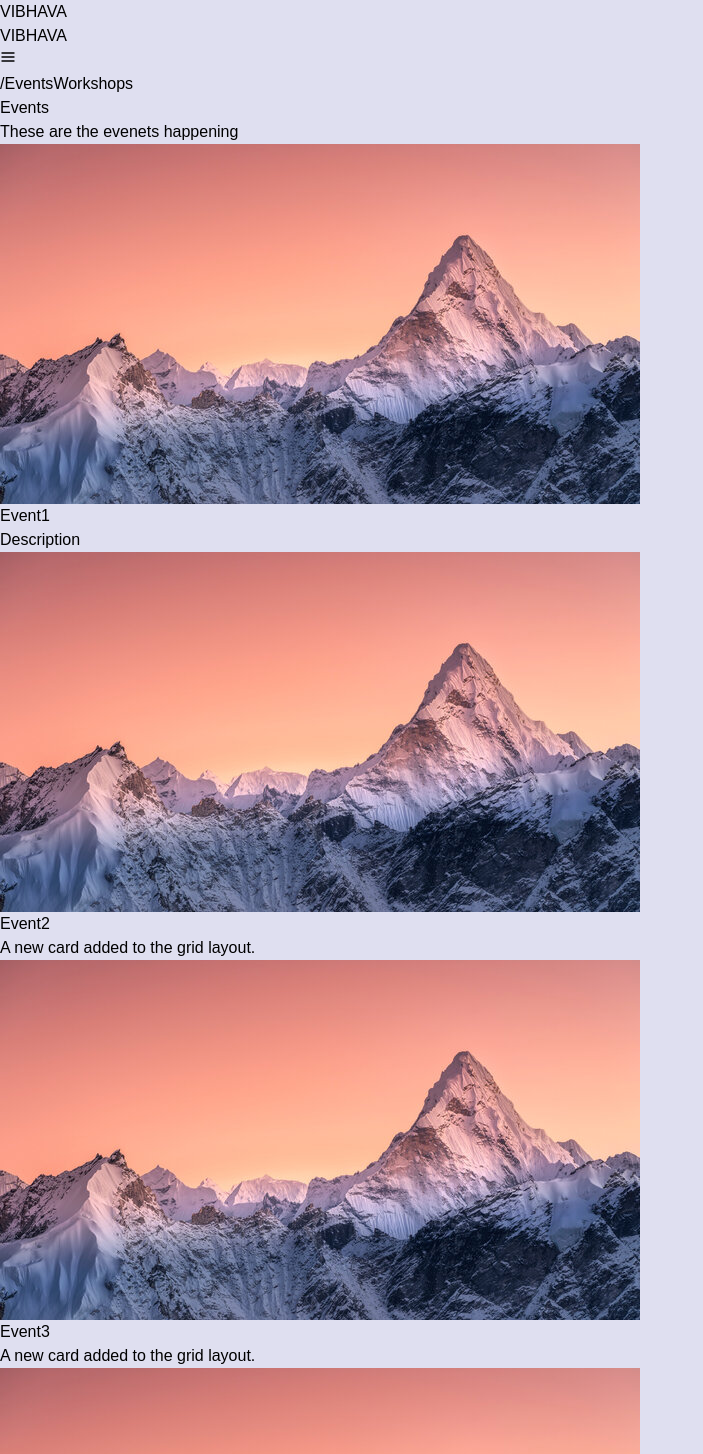
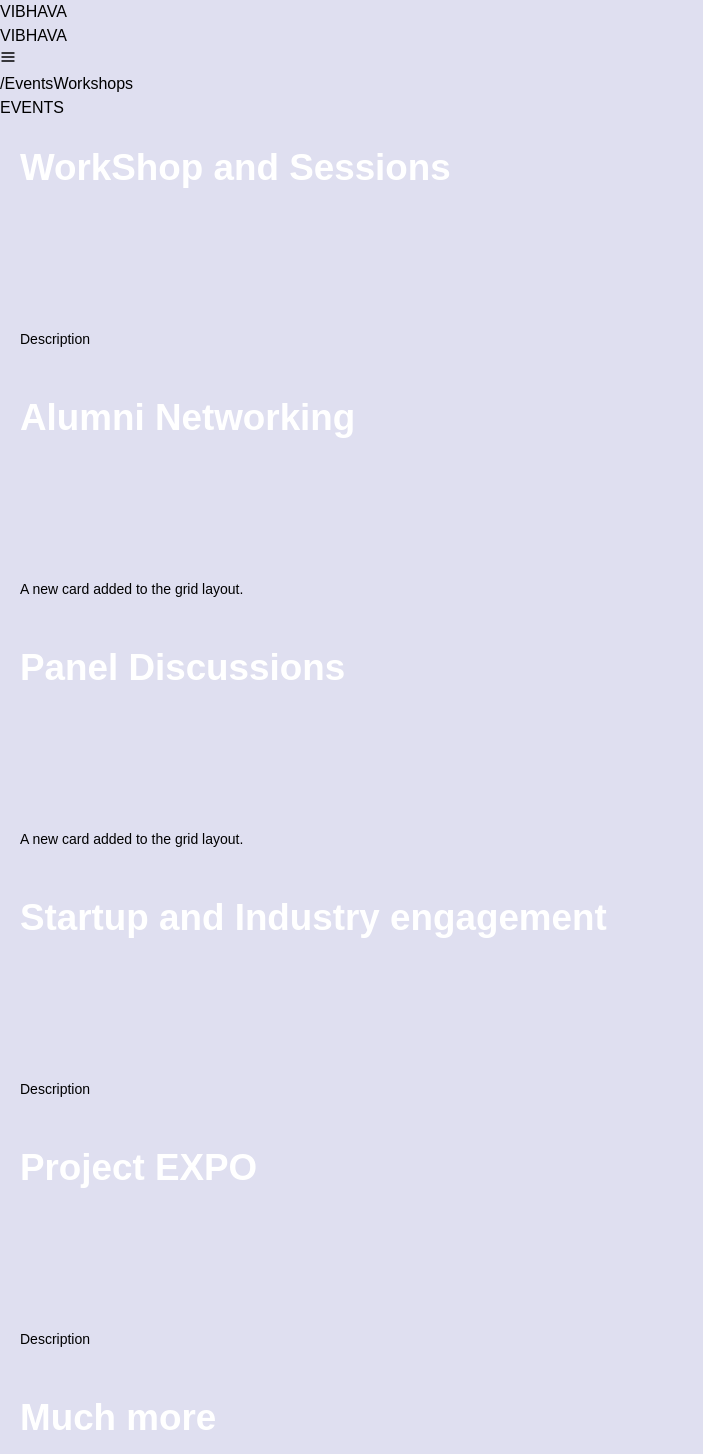
Before and after one commit to kevinroshann/vibhava, a React (Vite) app: page /Events in a window 1280 px wide. Shown: the top 1454 px of the page, without its empty margins (0-703 px from the left). Built offline with nearby package versions, Linux system fonts and the light colour scheme; a web font is replaced by a local one.

Commit message:
commit 12.4

```diff
--- a/src/components/Features.jsx
+++ b/src/components/Features.jsx
@@ -51,12 +51,16 @@ export const Features = () => {
 
   return (
     <section className="bg-white pb-52">
+
       <div className="container mx-auto px-3 md:px-10">
-        <div className="px-5 py-32">
-          <p className="font-circular-web text-6xl text-black">Events</p>
-          <p className="max-w-md font-circular-web text-lg text-black">
+      <div className="px-5 pt-32 pb-10">
+        <p className="font-circular-web font-bold text-7xl sm:text-8xl md:text-9xl lg:text-10xl xl:text-11xl text-black tracking-tight">
+  EVENTS
+</p>
+
+          {/* <p className="max-w-md font-circular-web text-lg text-black">
             Brief description of events happening
-          </p>
+          </p> */}
         </div>
 
         <div className="grid h-auto w-full grid-cols-2 grid-rows-3 gap-7">
--- a/src/pages/Events.jsx
+++ b/src/pages/Events.jsx
@@ -1,89 +1,7 @@
 import { useState, useRef } from "react";
-import { TiLocationArrow } from "react-icons/ti";
 import { Link } from "react-router-dom";
-const eventList = [
-  {
-    title: "Event1",
-    description: "Description",
-    isComingSoon: false,
-    src: "mountain.jpg", // Image source for the event
-    link: "/Workshop",
-  },
-  {
-    title: "Event2",
-    description: "A new card added to the grid layout.",
-    isComingSoon: false,
-    src: "mountain.jpg", // Image source for the event
-    link: "/Events",
-  },
-  {
-    title: "Event3",
-    description: "A new card added to the grid layout.",
-    isComingSoon: false,
-    src: "mountain.jpg", // Image source for the event
-    link: "/PanelDiscussion",
-  },
-  {
-    title: "Event4",
-    description: "Description",
-    isComingSoon: false,
-    src: "mountain.jpg", // Image source for the event
-    link: "/IndustryEngagement",
-  },
-  {
-    title: "event5",
-    description: "Description",
-    isComingSoon: false,
-    src: "mountain.jpg", // Image source for the event
-    link: "/ProjectExpo",
-  },
-  // {
-  //   title: "Much more",
-  //   description: "Details about more events.",
-  //   isComingSoon: true,
-  //   src: "mountain.jpg", // Image source for the event
-  //   link: "/MoreEvents",
-  // },
-];
 
-
-export const BentoTilt = ({ children, className = "" }) => {
-  const [transformStyle, setTransformStyle] = useState("");
-  const itemRef = useRef(null);
-
-  const handleMouseMove = (event) => {
-    if (!itemRef.current) return;
-
-    const { left, top, width, height } =
-      itemRef.current.getBoundingClientRect();
-
-    const relativeX = (event.clientX - left) / width;
-    const relativeY = (event.clientY - top) / height;
-
-    const tiltX = (relativeY - 0.5) * 5;
-    const tiltY = (relativeX - 0.5) * -5;
-
-    const newTransform = `perspective(700px) rotateX(${tiltX}deg) rotateY(${tiltY}deg) scale3d(.95, .95, .95)`;
-    setTransformStyle(newTransform);
-  };
-
-  const handleMouseLeave = () => {
-    setTransformStyle("");
-  };
-
-  return (
-    <div
-      ref={itemRef}
-      className={className}
-      onMouseMove={handleMouseMove}
-      onMouseLeave={handleMouseLeave}
-      style={{ transform: transformStyle }}
-    >
-      {children}
-    </div>
-  );
-};
-export const BentoCard = ({ src, title, description, isComingSoon }) => {
+export const Events = () => {
   const [cursorPosition, setCursorPosition] = useState({ x: 0, y: 0 });
   const [hoverOpacity, setHoverOpacity] = useState(0);
   const hoverButtonRef = useRef(null);
@@ -97,83 +15,71 @@ export const BentoCard = ({ src, title, description, isComingSoon }) => {
       y: event.clientY - rect.top,
     });
   };
-
-  const handleMouseEnter = () => setHoverOpacity(1);
-  const handleMouseLeave = () => setHoverOpacity(0);
+  // Array of card data
+  const cards = [
+    {
+      title: "WorkShop and Sessions",
+      description: "Description",
+      link: "/Workshop",
+    },
+    {
+      title: "Alumni Networking",
+      description: "A new card added to the grid layout.",
+      link: "/Events",
+    },
+    {
+      title: "Panel Discussions",
+      description: "A new card added to the grid layout.",
+      link: "#",
+    },
+    {
+      title: "Startup and Industry engagement",
+      description: "Description",
+      link: "#",
+    },
+    {
+      title: "Project EXPO",
+      description: "Description",
+      link: "#",
+    },
+    {
+      title: "Much more",
+      description: "",
+      link: "#",
+    },
+  ];
 
   return (
-    <div className="relative size-full">
-      {/* Image as background */}
-      <img
-        src={src}
-        alt={title}
-        className="absolute left-0 top-0 size-full object-cover object-center"
-      />
-      <div className="relative z-10 flex size-full flex-col justify-between p-5 text-blue-50">
-        <div>
-          <h1 className="bento-title special-font">{title}</h1>
-          {description && (
-            <p className="mt-3 max-w-64 text-xs md:text-base">{description}</p>
-          )}
-        </div>
+    <section className="bg-white pb-52">
 
-        {isComingSoon && (
-          <div
-            ref={hoverButtonRef}
-            onMouseMove={handleMouseMove}
-            onMouseEnter={handleMouseEnter}
-            onMouseLeave={handleMouseLeave}
-            className="border-hsla relative flex w-fit cursor-pointer items-center gap-1 overflow-hidden rounded-full bg-black px-5 py-2 text-xs uppercase text-white/20"
-          >
-            {/* Radial gradient hover effect */}
-            <div
-              className="pointer-events-none absolute -inset-px opacity-0 transition duration-300"
-              style={{
-                opacity: hoverOpacity,
-                background: `radial-gradient(100px circle at ${cursorPosition.x}px ${cursorPosition.y}px, #656fe288, #00000026)`,
-              }}
-            />
-            <TiLocationArrow className="relative z-20" />
-            <p className="relative z-20">coming soon</p>
-          </div>
-        )}
-      </div>
-    </div>
-  );
-};
+      <div className="container mx-auto px-3 md:px-10">
+      <div className="px-5 pt-32 pb-10">
+        <p className="font-circular-web font-bold text-7xl sm:text-8xl md:text-9xl lg:text-10xl xl:text-11xl text-black tracking-tight">
+  EVENTS
+</p>
 
-const Events = () => (
-  <section className="bg-white pb-52">
-    <div className="container mx-auto px-3 md:px-10">
-      <div className="px-5 py-32">
-        <p className="font-circular-web text-6xl text-black">Events</p>
-        <p className="max-w-md font-circular-web text-lg text-black">
-         These are the evenets happening
-        </p>
+          {/* <p className="max-w-md font-circular-web text-lg text-black">
+            Brief description of events happening
+          </p> */}
         </div>
 
         <div className="grid h-auto w-full grid-cols-2 grid-rows-3 gap-7">
-        {eventList.map((event, index) => (
-          <BentoTilt
-            key={index}
-            className="bento-tilt_1 md:col-span-1 md:row-span-1"
-          >
-            <Link to={event.link}>
-              <div className="flex size-full flex-col justify-between bg-[#46beb9] p-0">
-                <BentoCard
-                  src={event.src} // Pass the image source here
-                  title={event.title}
-                  description={event.description}
-                  isComingSoon={event.isComingSoon}
-                />
+          {cards.map((card, index) => (
+            <div key={index} className="card-container" >
+              <Link to={card.link}>
+                <div className="card bg-[#46beb9] p-5">
+                  <h1 className="card-title">{card.title}</h1>
+                  {card.description && (
+                    <p className="card-description">{card.description}</p>
+                  )}
                 </div>
               </Link>
-          </BentoTilt>
+            </div>
           ))}
         </div>
       </div>
     </section>
   );
-
+};
 
 export default Events;
--- a/src/pages/Workshops.jsx
+++ b/src/pages/Workshops.jsx
@@ -1,89 +1,7 @@
 import { useState, useRef } from "react";
-import { TiLocationArrow } from "react-icons/ti";
 import { Link } from "react-router-dom";
-const eventList = [
-  {
-    title: "Event1",
-    description: "Description",
-    isComingSoon: false,
-    src: "mountain.jpg", // Image source for the event
-    link: "/Workshop",
-  },
-  {
-    title: "Event2",
-    description: "A new card added to the grid layout.",
-    isComingSoon: false,
-    src: "mountain.jpg", // Image source for the event
-    link: "/Events",
-  },
-  {
-    title: "Event3",
-    description: "A new card added to the grid layout.",
-    isComingSoon: false,
-    src: "mountain.jpg", // Image source for the event
-    link: "/PanelDiscussion",
-  },
-  {
-    title: "Event4",
-    description: "Description",
-    isComingSoon: false,
-    src: "mountain.jpg", // Image source for the event
-    link: "/IndustryEngagement",
-  },
-  {
-    title: "event5",
-    description: "Description",
-    isComingSoon: false,
-    src: "mountain.jpg", // Image source for the event
-    link: "/ProjectExpo",
-  },
-  // {
-  //   title: "Much more",
-  //   description: "Details about more events.",
-  //   isComingSoon: true,
-  //   src: "mountain.jpg", // Image source for the event
-  //   link: "/MoreEvents",
-  // },
-];
 
-
-export const BentoTilt = ({ children, className = "" }) => {
-  const [transformStyle, setTransformStyle] = useState("");
-  const itemRef = useRef(null);
-
-  const handleMouseMove = (event) => {
-    if (!itemRef.current) return;
-
-    const { left, top, width, height } =
-      itemRef.current.getBoundingClientRect();
-
-    const relativeX = (event.clientX - left) / width;
-    const relativeY = (event.clientY - top) / height;
-
-    const tiltX = (relativeY - 0.5) * 5;
-    const tiltY = (relativeX - 0.5) * -5;
-
-    const newTransform = `perspective(700px) rotateX(${tiltX}deg) rotateY(${tiltY}deg) scale3d(.95, .95, .95)`;
-    setTransformStyle(newTransform);
-  };
-
-  const handleMouseLeave = () => {
-    setTransformStyle("");
-  };
-
-  return (
-    <div
-      ref={itemRef}
-      className={className}
-      onMouseMove={handleMouseMove}
-      onMouseLeave={handleMouseLeave}
-      style={{ transform: transformStyle }}
-    >
-      {children}
-    </div>
-  );
-};
-export const BentoCard = ({ src, title, description, isComingSoon }) => {
+export const Workshops = () => {
   const [cursorPosition, setCursorPosition] = useState({ x: 0, y: 0 });
   const [hoverOpacity, setHoverOpacity] = useState(0);
   const hoverButtonRef = useRef(null);
@@ -97,83 +15,71 @@ export const BentoCard = ({ src, title, description, isComingSoon }) => {
       y: event.clientY - rect.top,
     });
   };
-
-  const handleMouseEnter = () => setHoverOpacity(1);
-  const handleMouseLeave = () => setHoverOpacity(0);
+  // Array of card data
+  const cards = [
+    {
+      title: "WorkShop and Sessions",
+      description: "Description",
+      link: "/Workshop",
+    },
+    {
+      title: "Alumni Networking",
+      description: "A new card added to the grid layout.",
+      link: "/Events",
+    },
+    {
+      title: "Panel Discussions",
+      description: "A new card added to the grid layout.",
+      link: "#",
+    },
+    {
+      title: "Startup and Industry engagement",
+      description: "Description",
+      link: "#",
+    },
+    {
+      title: "Project EXPO",
+      description: "Description",
+      link: "#",
+    },
+    {
+      title: "Much more",
+      description: "",
+      link: "#",
+    },
+  ];
 
   return (
-    <div className="relative size-full">
-      {/* Image as background */}
-      <img
-        src={src}
-        alt={title}
-        className="absolute left-0 top-0 size-full object-cover object-center"
-      />
-      <div className="relative z-10 flex size-full flex-col justify-between p-5 text-blue-50">
-        <div>
-          <h1 className="bento-title special-font">{title}</h1>
-          {description && (
-            <p className="mt-3 max-w-64 text-xs md:text-base">{description}</p>
-          )}
-        </div>
+    <section className="bg-white pb-52">
 
-        {isComingSoon && (
-          <div
-            ref={hoverButtonRef}
-            onMouseMove={handleMouseMove}
-            onMouseEnter={handleMouseEnter}
-            onMouseLeave={handleMouseLeave}
-            className="border-hsla relative flex w-fit cursor-pointer items-center gap-1 overflow-hidden rounded-full bg-black px-5 py-2 text-xs uppercase text-white/20"
-          >
-            {/* Radial gradient hover effect */}
-            <div
-              className="pointer-events-none absolute -inset-px opacity-0 transition duration-300"
-              style={{
-                opacity: hoverOpacity,
-                background: `radial-gradient(100px circle at ${cursorPosition.x}px ${cursorPosition.y}px, #656fe288, #00000026)`,
-              }}
-            />
-            <TiLocationArrow className="relative z-20" />
-            <p className="relative z-20">coming soon</p>
-          </div>
-        )}
-      </div>
-    </div>
-  );
-};
+      <div className="container mx-auto px-3 md:px-10">
+        <div className="px-5 pt-32 pb-10">
+        <p className="font-circular-web font-bold text-7xl sm:text-8xl md:text-9xl lg:text-10xl xl:text-11xl text-black tracking-tight">
+  Workshops
+</p>
 
-const Workshops= () => (
-  <section className="bg-white pb-52">
-    <div className="container mx-auto px-3 md:px-10">
-      <div className="px-5 py-32">
-        <p className="font-circular-web text-6xl text-black">Workshops</p>
-        <p className="max-w-md font-circular-web text-lg text-black ">
-         These are the evenets happening
-        </p>
+          {/* <p className="max-w-md font-circular-web text-lg text-black">
+            Brief description of events happening
+          </p> */}
         </div>
 
         <div className="grid h-auto w-full grid-cols-2 grid-rows-3 gap-7">
-        {eventList.map((event, index) => (
-          <BentoTilt
-            key={index}
-            className="bento-tilt_1 md:col-span-1 md:row-span-1"
-          >
-            <Link to={event.link}>
-              <div className="flex size-full flex-col justify-between bg-[#46beb9] p-0">
-                <BentoCard
-                  src={event.src} // Pass the image source here
-                  title={event.title}
-                  description={event.description}
-                  isComingSoon={event.isComingSoon}
-                />
+          {cards.map((card, index) => (
+            <div key={index} className="card-container" >
+              <Link to={card.link}>
+                <div className="card bg-[#46beb9] p-5">
+                  <h1 className="card-title">{card.title}</h1>
+                  {card.description && (
+                    <p className="card-description">{card.description}</p>
+                  )}
                 </div>
               </Link>
-          </BentoTilt>
+            </div>
           ))}
         </div>
       </div>
     </section>
   );
-
+};
 
 export default Workshops;
```
Also changed, not shown: src/components/Hero.jsx (+10 -26 lines). Lines whose indentation alone changed are shown as unchanged.
